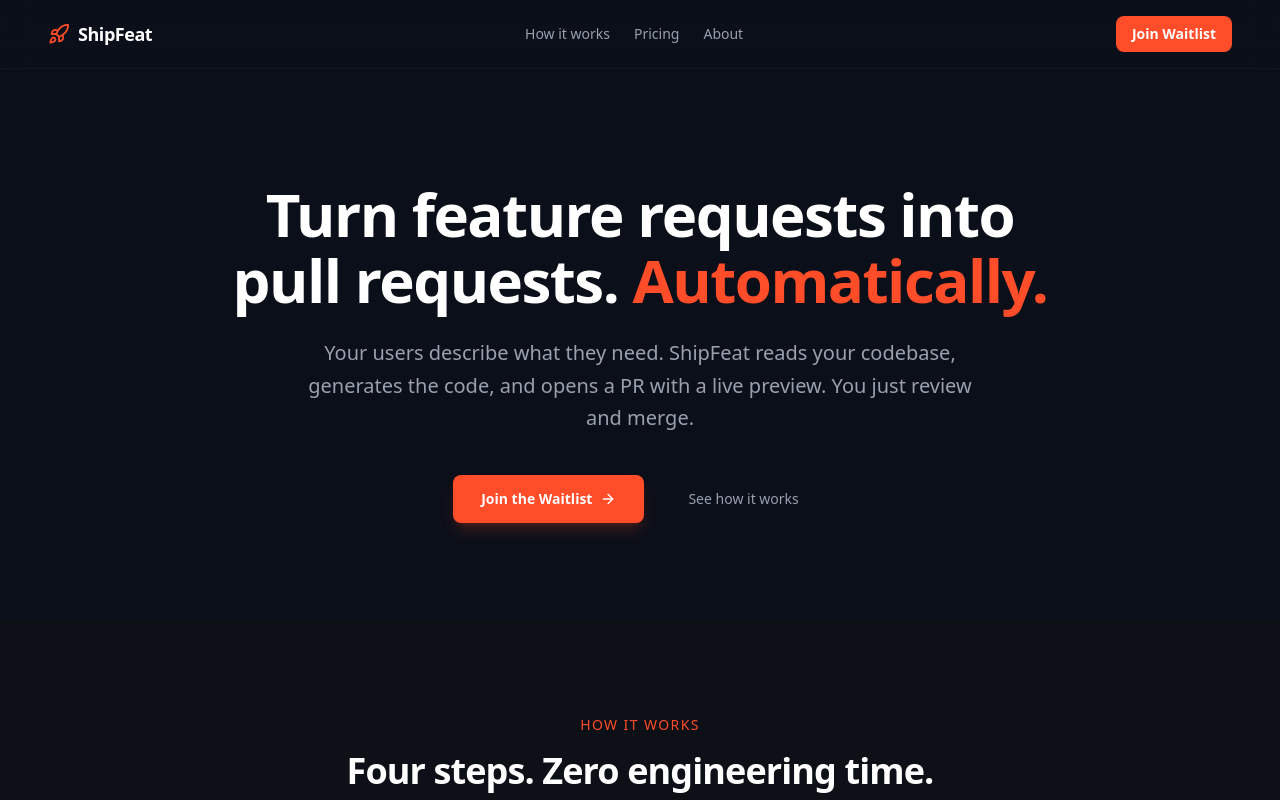
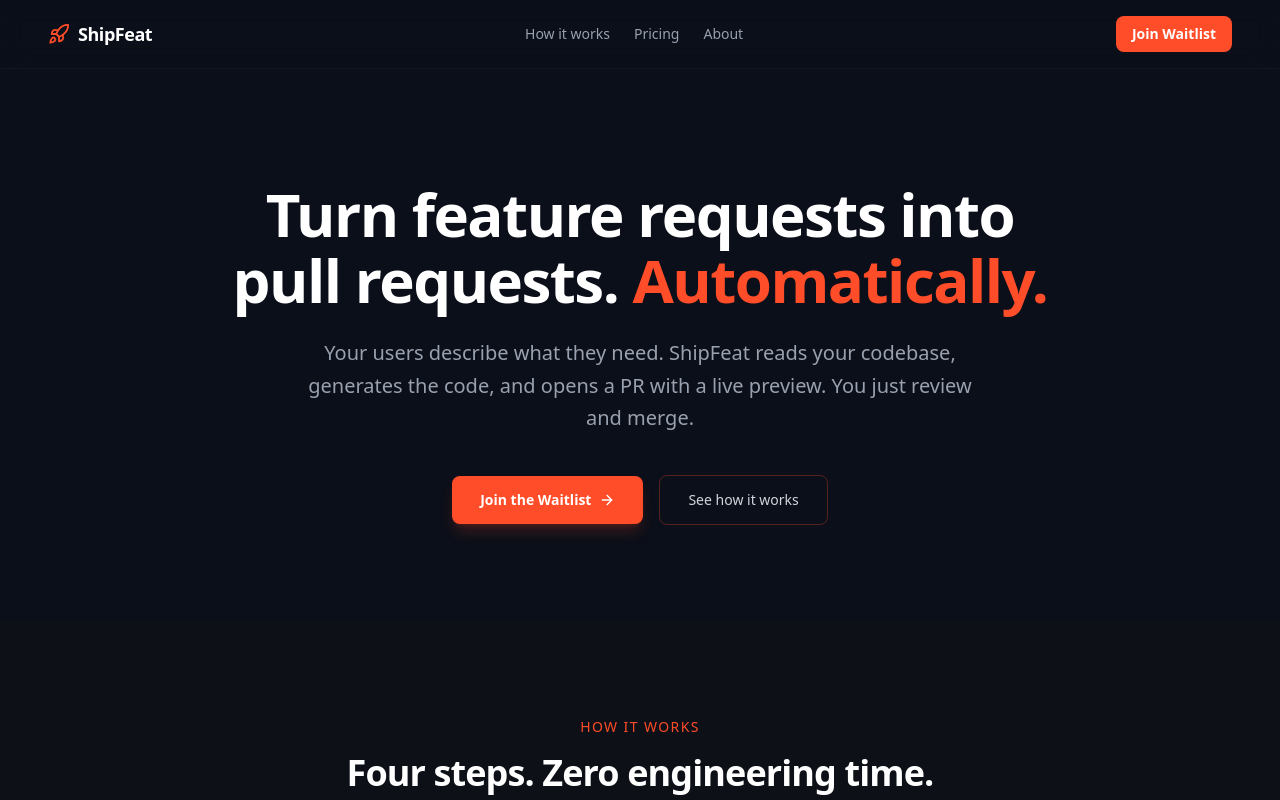
Before and after one commit to tearless-ai/shipfeat-www, a Next.js app: page / in a window 1280 px wide. Shown: the top 800 px of the page. Built offline with nearby package versions, Linux system fonts and the light colour scheme.

Commit message:
fix: add orange outline border to 'See how it works' ghost button

```diff
--- a/app/page.tsx
+++ b/app/page.tsx
@@ -39,7 +39,7 @@
             </a>
             <a
               href="#how-it-works"
-              className="px-7 py-3.5 text-gray-400 hover:text-white text-sm font-medium transition-colors"
+              className="px-7 py-3.5 text-gray-300 hover:text-white text-sm font-medium transition-colors border border-[#FF4C29]/30 hover:border-[#FF4C29]/60 rounded-lg"
             >
               See how it works
             </a>
```
